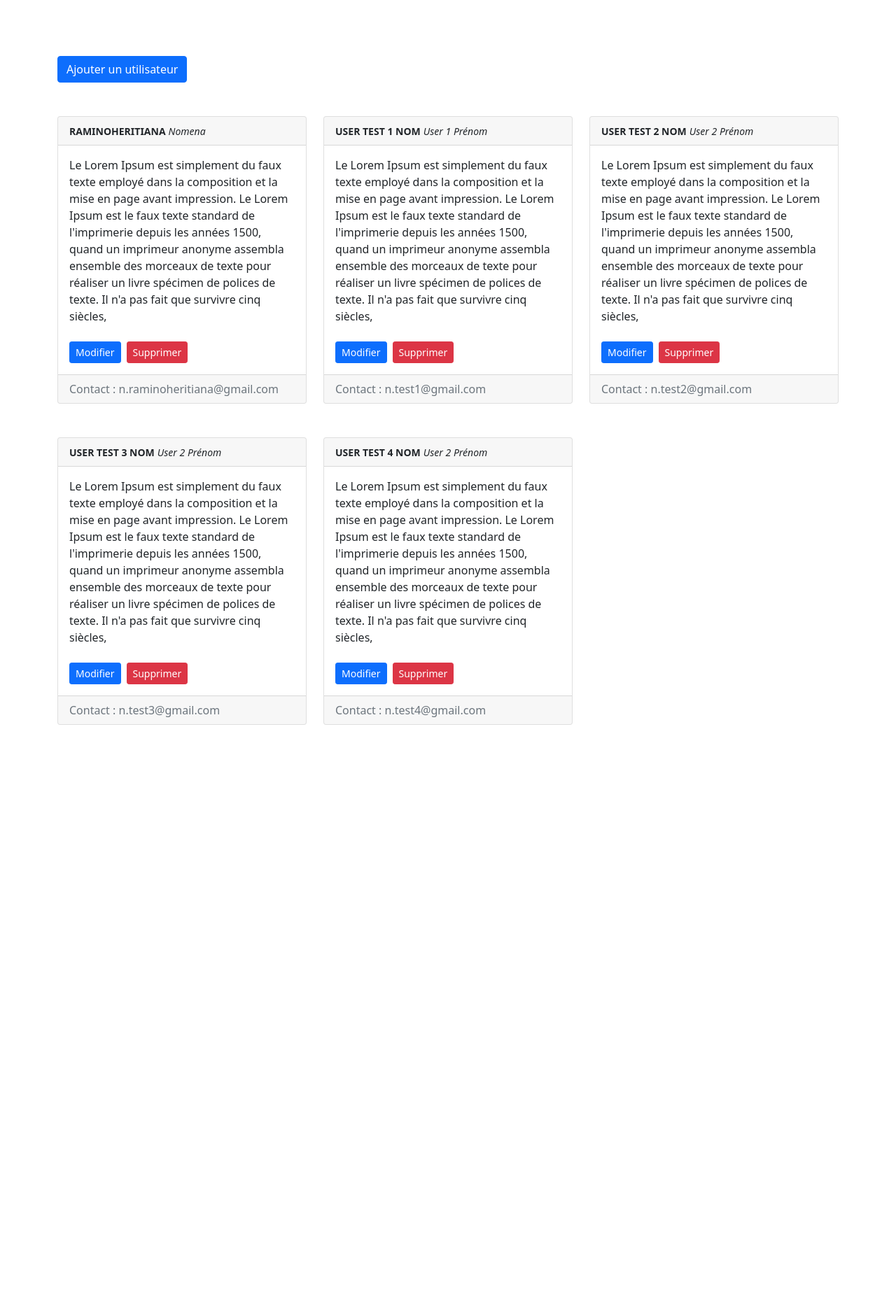
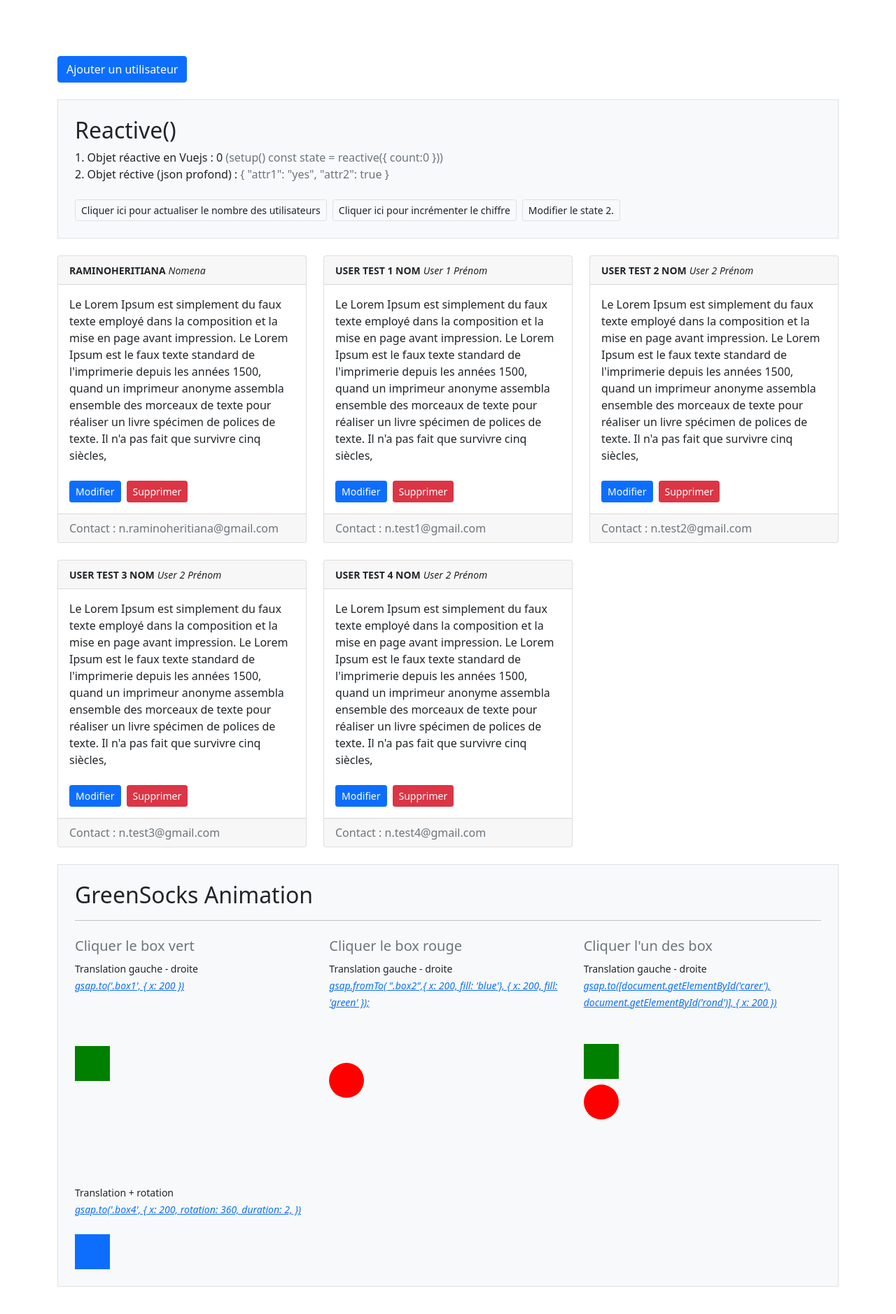
Before and after one commit to Nomena-Raminoheritiana/vuejsTest, a Vue app: page / in a window 1280 px wide. Shown: the top 1878 px of the page at 70% size. Before the commit the page ends 1036 px from the top, so only its background shows below. Built offline with nearby package versions, Linux system fonts and the light colour scheme.

Commit message:
vuejs Objet Reactive + installation greensock + Utilisation

```diff
--- a/package.json
+++ b/package.json
@@ -7,6 +7,7 @@
     "preview": "vite preview --port 4173"
   },
   "dependencies": {
+    "gsap": "^3.11.3",
     "vue": "^3.2.38"
   },
   "devDependencies": {
--- a/src/App.vue
+++ b/src/App.vue
@@ -2,7 +2,9 @@
 import ListUsers from './components/ListUsers.vue'
 import UserForm from './components/UserForm.vue'
 import Loading from './components/Loading.vue'
+import ObjectReactiveExample from './components/ObjectReactiveExample.vue'
 import {userInitialState} from './components/constants/initialState'
+import GreenSock from "./components/GreenSock.vue";
 </script>
 
 <template>
@@ -15,10 +17,12 @@ import {userInitialState} from './components/constants/initialState'
             @click="initUserState()"
       >Ajouter un utilisateur</button>
     <UserForm :user="user" :update="update" @addUser="addUser" @updateUser="updateUser"/>
+    <ObjectReactiveExample :users="users" />
     <div class="row">
       <Loading v-if="loading" />
       <ListUsers v-if="!loading" v-bind:users="users" @suppression_user="deleteUser" @modification_user="updateUser"/>
     </div>
+    <GreenSock />
   </div>
 </template>
 
--- /dev/null
+++ b/src/components/GreenSock.vue
@@ -0,0 +1,148 @@
+<template>
+  <div class="green-sock-container mt-4 mb-5 bg-light p-4 border">
+    <h2>GreenSocks Animation</h2>
+    <hr>
+    <div class="row mt-4">
+      <div class="col-md-4">
+        <h5 class="text-muted">Cliquer le box vert</h5>
+        <small>Translation gauche - droite</small><br>
+        <small class="text-primary"> <i><u>gsap.to('.box1', {  x: 200 })</u></i></small>
+        <div class="box-green-container">
+          <div class="box box1 green" @click="animerBoxVert"></div>
+        </div>
+      </div>
+      <div class="col-md-4">
+        <h5 class="text-muted">Cliquer le box rouge</h5>
+        <small>Translation gauche - droite</small>
+        <br>
+        <small class="text-primary">
+          <i>
+            <u>
+              gsap.fromTo( ".box2",{ x: 200, fill: 'blue'}, { x: 200, fill: 'green' });
+            </u>
+          </i>
+        </small>
+        <div class="box-green-container">
+          <div class="box box2 red rounded-circle" @click="animerBoxRouge"></div>
+        </div>
+      </div>
+      <div class="col-md-4">
+        <h5 class="text-muted">Cliquer l'un des box</h5>
+        <small>Translation gauche - droite</small>
+        <br>
+        <small class="text-primary">
+          <i>
+            <u>
+              gsap.to([document.getElementById('carer'), document.getElementById('rond')], { x: 200 })
+            </u>
+          </i>
+        </small>
+        <div class="mt-5">
+          <div class="box box3 green" id="carer" @click="animerDoubleBox"></div>
+          <div class="box box3 mt-2 red rounded-circle" id="rond" @click="animerDoubleBox"></div>
+        </div>
+      </div>
+    </div>
+    <!-- Animation 2ème ligne -->
+    <div class="row">
+      <div class="col-md-4">
+        <div class="mt-5">
+          <small>Translation + rotation</small>
+          <br>
+          <small class="text-primary">
+            <i>
+              <u>
+                gsap.to('.box4', {
+                x: 200,
+                rotation: 360,
+                duration: 2,
+                })
+              </u>
+            </i>
+          </small>
+          <div class="box box4 bg-primary mt-4" @click="animerBox4" id="carer" ></div>
+        </div>
+      </div>
+      <div class="col-md-4">
+
+      </div>
+      <div class="col-md-4">
+
+      </div>
+    </div>
+  </div>
+</template>
+<style scoped>
+  .box-green-container {
+    display: flex;
+    align-items: center;
+    justify-content: flex-start;
+    min-height: 25vh;
+    margin: 0;
+    overflow: hidden;
+  }
+
+  .box {
+    display: block;
+    width:50px;
+    height:50px;
+    cursor: pointer
+  }
+  .green{
+    background: green
+  }
+  .red {
+    background: red
+  }
+</style>
+<script>
+  import {gsap} from 'gsap'
+
+  export default {
+   data() {
+      return {
+        boxVert: true,
+        boxRouge: true,
+        boxDouble: true,
+        box4: true
+      }
+    },
+    methods: {
+      animerBoxVert()
+      {
+        const x = this.boxVert ? 200 : 0
+        this.boxVert = !this.boxVert
+        gsap.to('.box1', {
+          x: x
+        })
+      },
+      animerBoxRouge()
+      {
+        const xFrom = this.boxRouge ? 0 : 200
+        const xTo = this.boxRouge ? 200 : 0
+        this.boxRouge = !this.boxRouge
+        gsap.fromTo( ".box2",{ x: xFrom, fill: 'blue'}, { x: xTo, fill: 'green' });
+      },
+      animerDoubleBox()
+      {
+        const x = this.boxDouble ? 200 : 0
+        this.boxDouble = !this.boxDouble
+        gsap.to([document.getElementById('carer'), document.getElementById('rond')], { x: x })
+      },
+      animerBox4() {
+        const x = this.box4 ? 200 : 0
+        const rotation = this.box4 ? 360 : -360
+        this.box4 = !this.box4
+        gsap.to('.box4', {
+          x: x,
+          rotation: rotation,
+          duration: 2,
+        })
+      }
+    }
+    ,
+    mounted() {
+
+    }
+  }
+</script>
--- a/src/components/ListUsers.vue
+++ b/src/components/ListUsers.vue
@@ -1,10 +1,12 @@
 <script setup>
+import ObjectReactiveExample from "./ObjectReactiveExample.vue";
+
 defineProps({
   users: Array
 })
 </script>
 <template>
-  <div class="col-md-4 mt-5 anime-on-mount" v-for="user in users">
+  <div class="col-md-4 mt-4 anime-on-mount" v-for="user in users">
     <div class="card anime-scale-in">
       <div class="card-header">
         <small class="text-uppercase fw-bold">{{ user.nom }}</small>
--- /dev/null
+++ b/src/components/ObjectReactiveExample.vue
@@ -0,0 +1,48 @@
+<script setup>
+import {nextTick, reactive} from "vue";
+
+const state = reactive({
+  count:0,
+  objetProfond: {
+    attr1: 'yes',
+    attr2: true
+  }
+})
+
+const increment = () => {
+  state.count++
+  nextTick(() => {
+   console.log('Attendre la fin de mise à jour du DOM, ensuite ceci va être executé (nextTick)')
+  })
+}
+
+const updateObjetprofond = () => {
+ state.objetProfond .attr3 = 'test'
+}
+</script>
+<template>
+
+  <div class="mt-4 bg-light p-4 border">
+    <h2 class="underline">Reactive()</h2>
+    <div>
+     1. Objet réactive en Vuejs : {{ state.count }}
+      <span class="text-muted fs-6">(setup() const state = reactive({ count:0 }))</span>
+    </div>
+    <div>
+      2. Objet réctive (json profond) : <span class="text-muted">{{ state.objetProfond }}</span>
+    </div>
+    <div class="mt-4">
+      <button class="btn btn-sm border" @click="state.count = users.length">Cliquer ici pour actualiser le nombre des utilisateurs</button>
+      <button class="btn btn-sm ms-2 border" @click="increment">Cliquer ici pour incrémenter le chiffre</button>
+      <button class="btn btn-sm ms-2 border" @click="updateObjetprofond">Modifier le state 2. </button>
+    </div>
+
+  </div>
+</template>
+<script>
+export default {
+  props: {
+    users: Array
+  }
+}
+</script>
```
Also changed, not shown: 2 other files (tests, documents, lock files or other folders).
